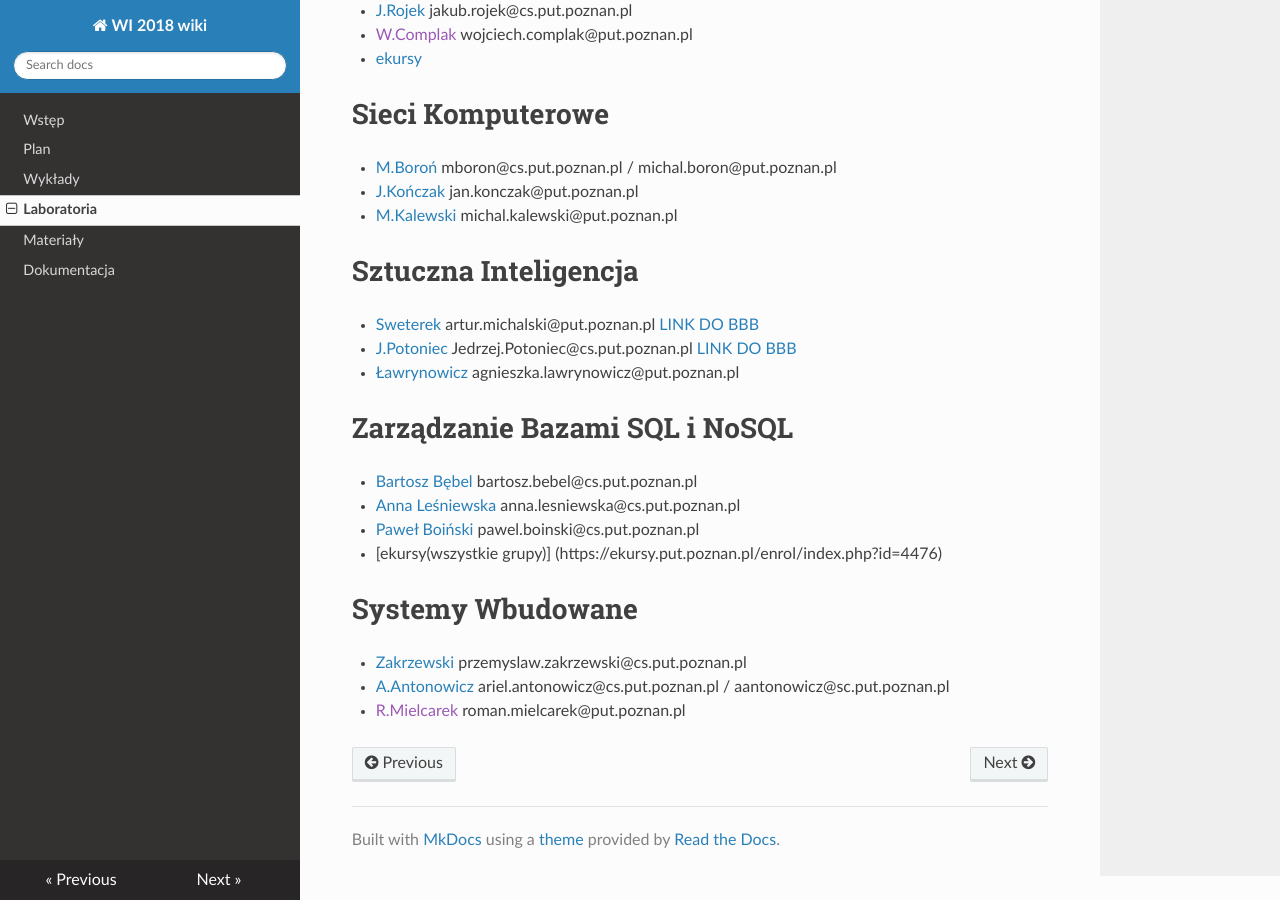
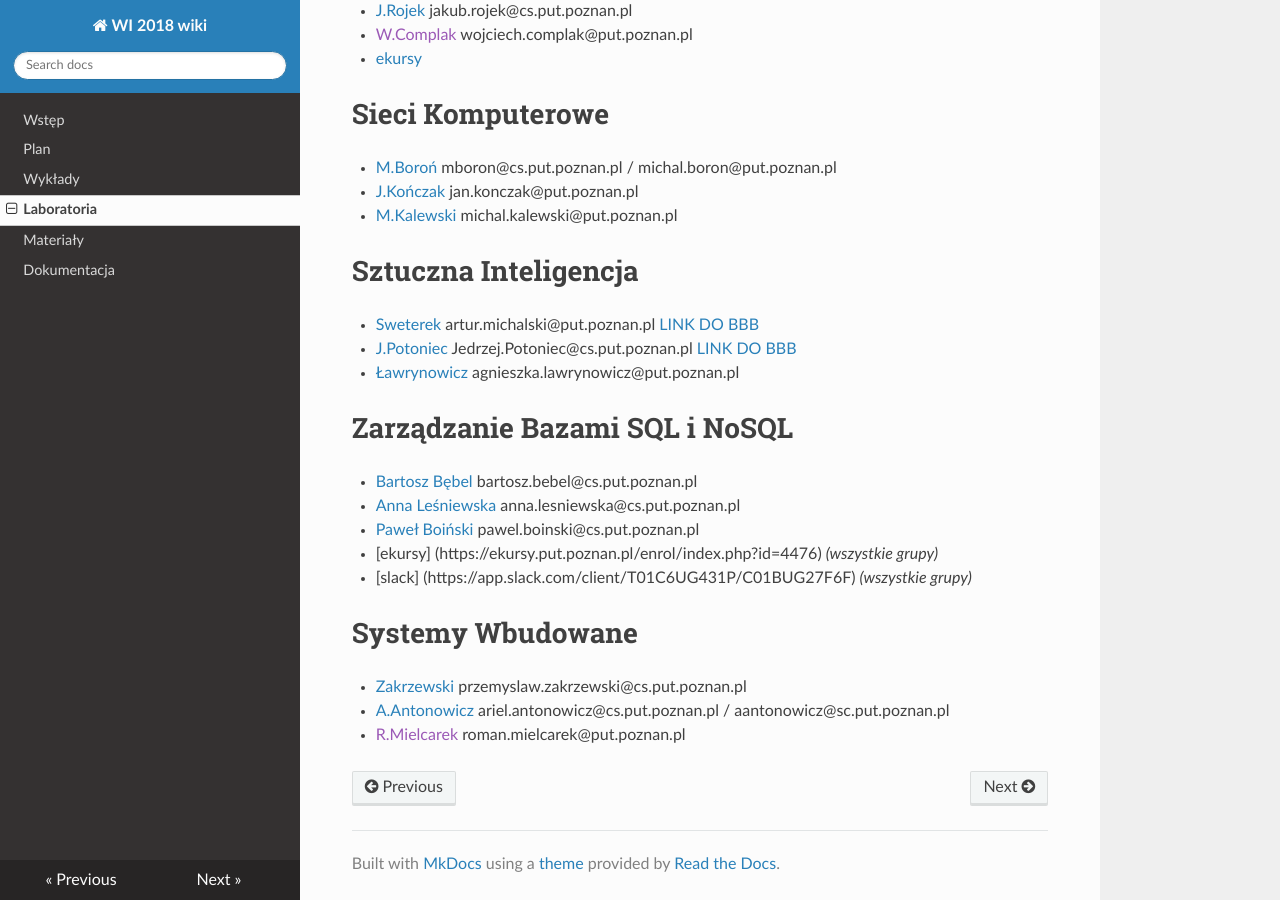
Before and after one commit to PUT-WI-18/wi18-wiki-sem5, an MkDocs documentation site: the page built from docs/laboratoria.md, in a window 1280 px wide and 900 px high, scrolled down 624 px. Built offline with MkDocs 1.6.1, drawn with Linux system fonts in a browser that asks for light colours; nearby versions of some CDN libraries.

Commit message:
Update laboratoria.md

```diff
--- a/docs/laboratoria.md
+++ b/docs/laboratoria.md
@@ -35,7 +35,8 @@
 - [Bartosz Bębel](http://www.cs.put.poznan.pl/bbebel)  bartosz.bebel@cs.put.poznan.pl
 - [Anna Leśniewska](http://www.cs.put.poznan.pl/alesniewska)  anna.lesniewska@cs.put.poznan.pl
 - [Paweł Boiński](http://www.cs.put.poznan.pl/pboinski)  pawel.boinski@cs.put.poznan.pl
-- [ekursy(wszystkie grupy)] (https://ekursy.put.poznan.pl/enrol/index.php?id=4476)
+- [ekursy] (https://ekursy.put.poznan.pl/enrol/index.php?id=4476) *(wszystkie grupy)*
+- [slack] (https://app.slack.com/client/T01C6UG431P/C01BUG27F6F)  *(wszystkie grupy)*
 
 # Systemy Wbudowane
 - [Zakrzewski](http://www.cs.put.poznan.pl/pzakrzewski/sw.html) przemyslaw.zakrzewski@cs.put.poznan.pl
```
